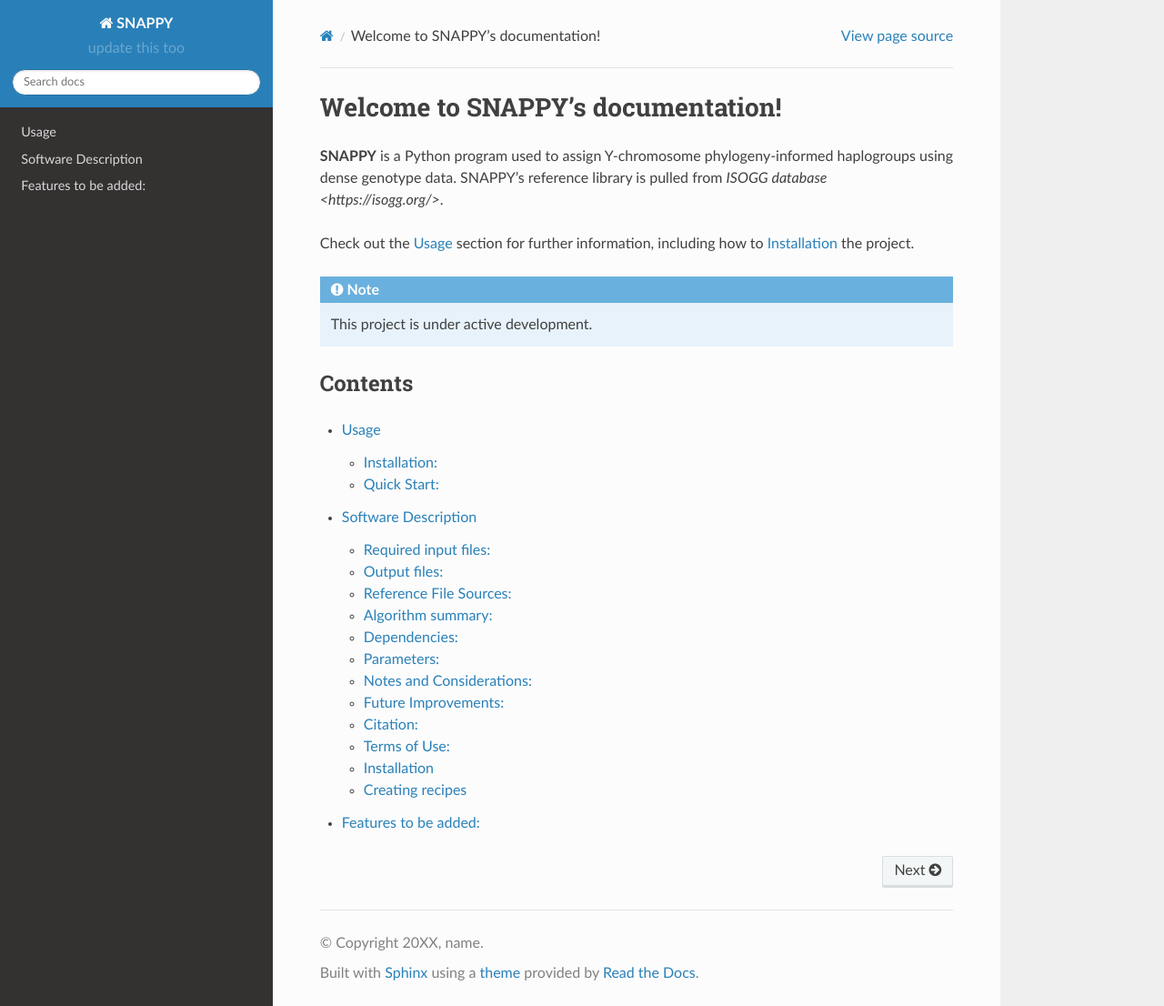
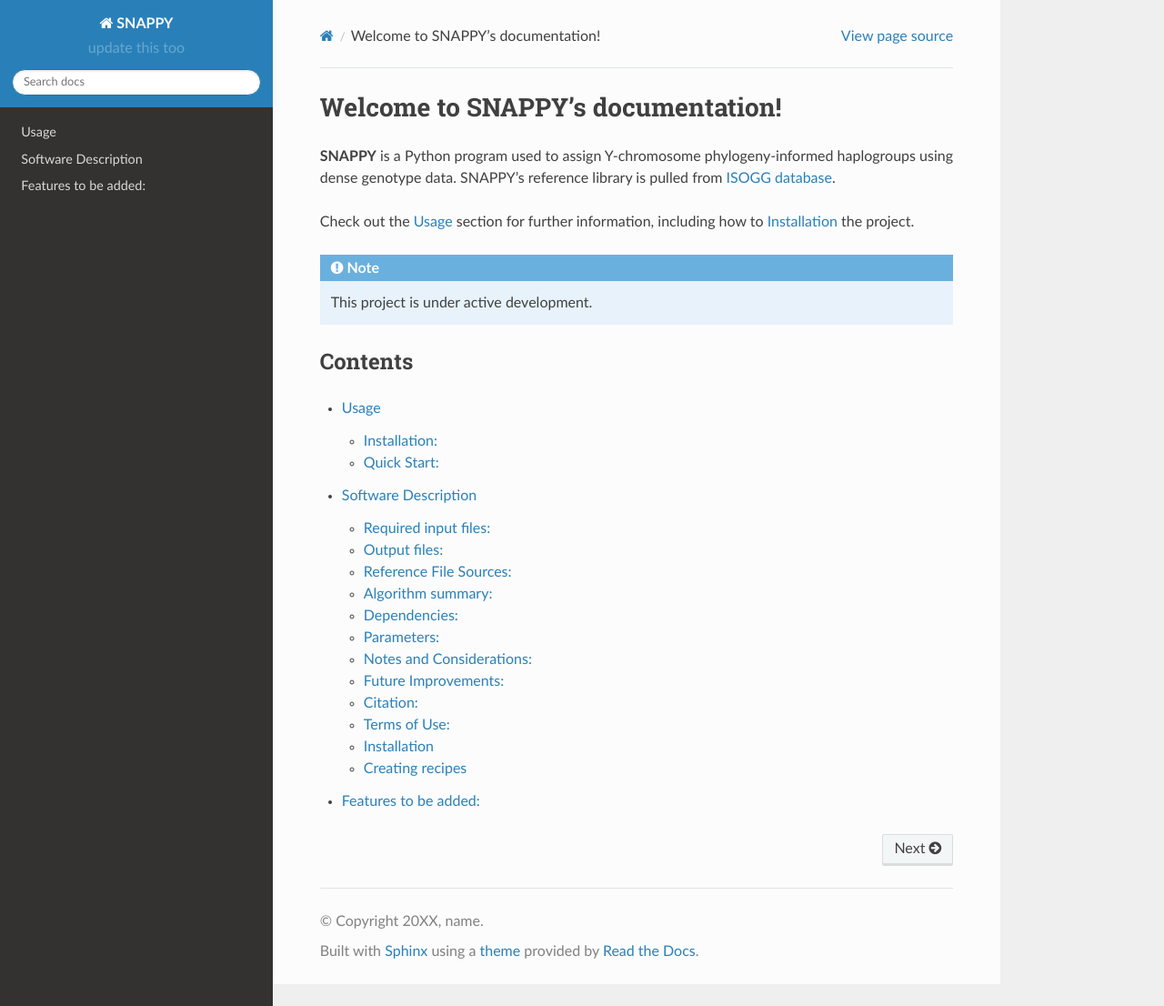
Before and after one commit to chrisgene/snappy, a Sphinx documentation site: the page built from docs/source/index.rst, in a window 1280 px wide and 1106 px high. Shown: the whole window at 91% size. Built offline with Sphinx 7.4.7 and the Read the Docs theme 2.0.0, drawn with Linux system fonts in a browser that asks for light colours.

Commit message:
Update index.rst

```diff
--- a/docs/source/index.rst
+++ b/docs/source/index.rst
@@ -2,7 +2,7 @@
 ===================================
 
 **SNAPPY** is a Python program used to assign Y-chromosome phylogeny-informed haplogroups using dense genotype data.
-SNAPPY's reference library is pulled from `ISOGG database <https://isogg.org/>`.
+SNAPPY's reference library is pulled from `ISOGG database <https://isogg.org/>`_.
 
 Check out the :doc:`usage` section for further information, including
 how to :ref:`installation` the project.
```
